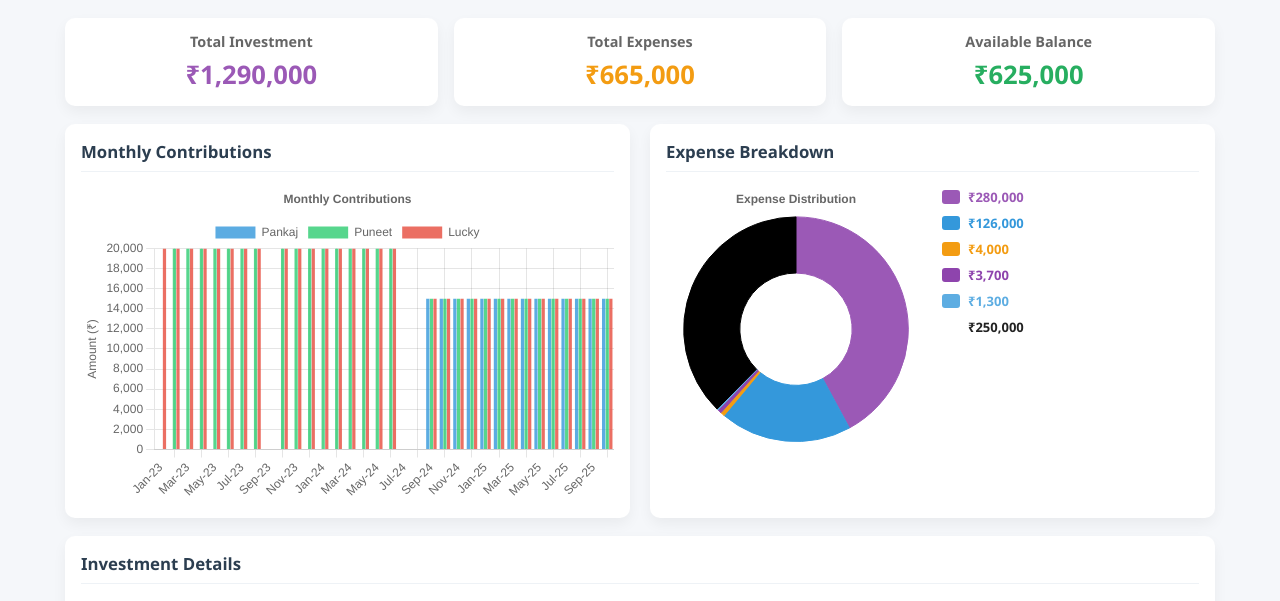
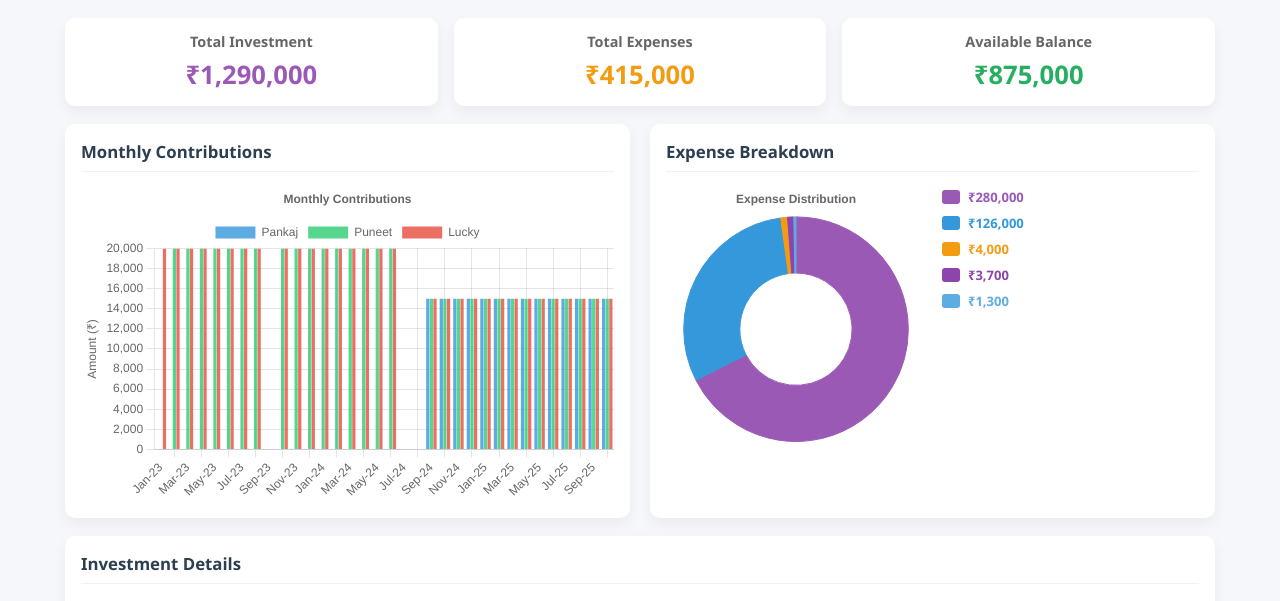
Before and after one commit to joinaws/Investment-Dashboard, a plain HTML site: page index.html in a window 1280 px wide. Shown: the part 125-726 px from the top of the page. Drawn offline with nearby package versions, Linux system fonts and the light colour scheme.

Commit message:
Updated index.html

```diff
--- a/index.html
+++ b/index.html
@@ -155,12 +155,11 @@ const expenseData = [
     { category: 'Pankaj (Delhi Home Loan)', amount: 126000 },
     { category: 'Mitti', amount: 4000 },
     { category: 'Ghar ki Battery', amount: 3700 },
-    { category: 'Ped ki katai', amount: 1300 },
-    { category: 'To pankaj', amount: 250000 }
+    { category: 'Ped ki katai', amount: 1300 }
 ];
 
 /* Colors for legend & chart (6 items) */
-const legendColors = ["#9b59b6", "#3498db", "#f39c12", "#8e44ad", "#5dade2", "#6FF0000"];
+const legendColors = ["#9b59b6", "#3498db", "#f39c12", "#8e44ad", "#5dade2"];
 
 /* ---------------- Populate table ----------------- */
 const tbody = document.querySelector('#investmentTable tbody');
```
